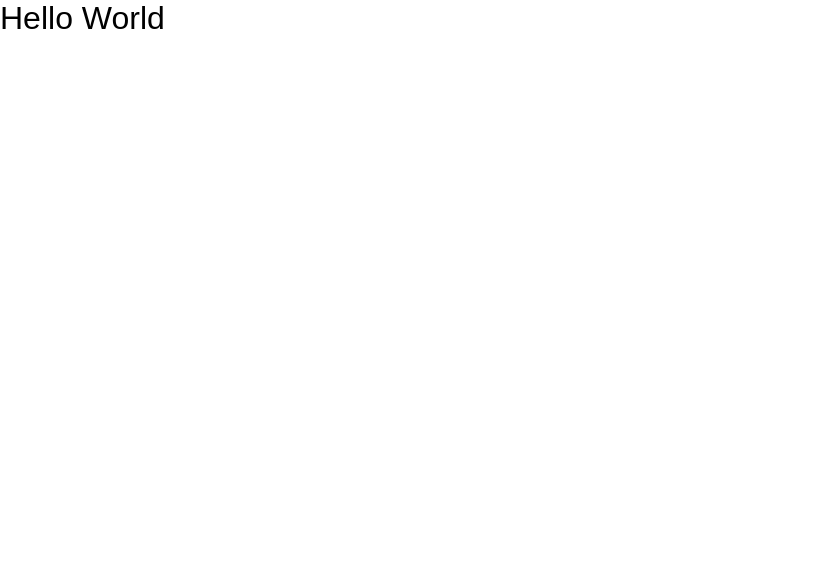
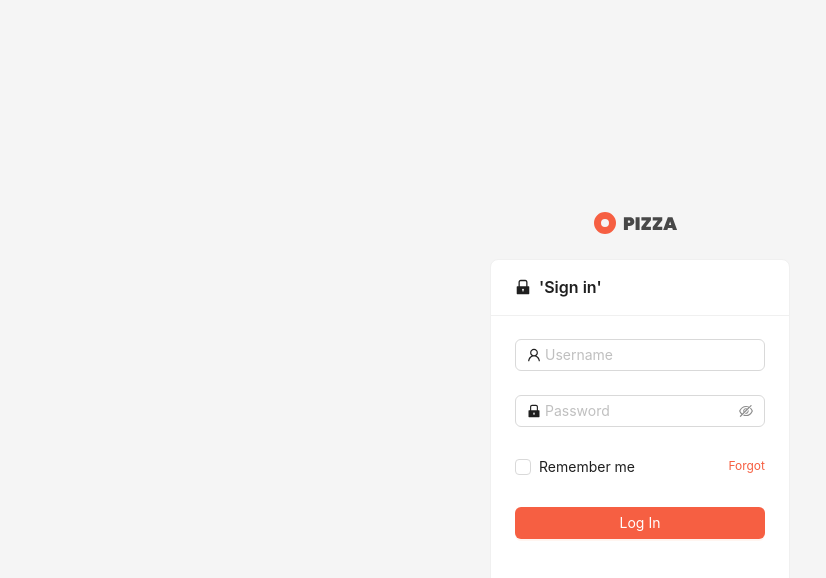
Before and after one commit to yashashvi007/admin-dashboard, a React (Vite) app: page / in a window 1280 px wide. Shown: the top 578 px of the page, without its empty margins (0-826 px from the left). Built offline with nearby package versions, Linux system fonts and the light colour scheme.

Commit message:
Refactor login page to use a separate Logo component, enhance validation rules, and improve layout with Flex. Add CSS for forgot password link styling.

```diff
--- a/src/App.tsx
+++ b/src/App.tsx
@@ -1,8 +1,10 @@
+import LoginPage from "./pages/login/Login";
+
 function App() {
   return (
-    <div>
-      <h1>Hello World</h1>
-    </div>
+    <>
+       <LoginPage/>
+    </>
   )
 }
 
--- /dev/null
+++ b/src/components/icons/Logo.tsx
@@ -0,0 +1,16 @@
+export default function Logo() {
+  return (
+    <svg
+                            width="93"
+                            height="23"
+                            viewBox="0 0 93 23"
+                            fill="none"
+                            xmlns="http://www.w3.org/2000/svg">
+                            <path
+                                d="M40.322 9.63C40.322 10.434 40.136 11.166 39.764 11.826C39.392 12.474 38.84 12.99 38.108 13.374C37.388 13.758 36.512 13.95 35.48 13.95H33.896V18H29.9V5.256H35.48C37.04 5.256 38.234 5.652 39.062 6.444C39.902 7.236 40.322 8.298 40.322 9.63ZM35.03 10.8C35.858 10.8 36.272 10.41 36.272 9.63C36.272 8.85 35.858 8.46 35.03 8.46H33.896V10.8H35.03ZM45.5855 5.256V18H41.5895V5.256H45.5855ZM51.8182 14.814H56.9302V18H47.3902V14.994L52.4302 8.424H47.3902V5.256H56.9302V8.262L51.8182 14.814ZM63.1561 14.814H68.2681V18H58.7281V14.994L63.7681 8.424H58.7281V5.256H68.2681V8.262L63.1561 14.814ZM78.238 16.074H73.99L73.36 18H69.166L73.828 5.256H78.436L83.08 18H78.868L78.238 16.074ZM77.266 13.068L76.114 9.522L74.962 13.068H77.266Z"
+                                fill="#484848"
+                            />
+                            <circle cx="11" cy="11" r="7.5" stroke="#F65F42" strokeWidth="7" />
+                        </svg>
+  )
+}
--- a/src/index.css
+++ b/src/index.css
@@ -0,0 +1,4 @@
+#login-form-forgot {
+    padding-top: 6px;
+    font-size: 12px;
+}
--- a/src/pages/login/Login.tsx
+++ b/src/pages/login/Login.tsx
@@ -1,24 +1,14 @@
-import {Button, Card, Checkbox, Form, Input, Layout, Space} from 'antd';
+import {Button, Card, Checkbox, Flex, Form, Input, Layout, Space} from 'antd';
 import { LockFilled, UserOutlined } from '@ant-design/icons';
+import Logo from '../../components/icons/Logo';
 export default function LoginPage() {
   return (
     <>
         <Layout  style={{height: '100vh', display: 'grid', placeItems: 'center'}} >
             <Space direction='vertical'  align='center' size='large' >
             <Layout.Content style={{display: 'flex', justifyContent: 'center', alignItems: 'center' }} >
-                        <svg
-                            width="93"
-                            height="23"
-                            viewBox="0 0 93 23"
-                            fill="none"
-                            xmlns="http://www.w3.org/2000/svg">
-                            <path
-                                d="M40.322 9.63C40.322 10.434 40.136 11.166 39.764 11.826C39.392 12.474 38.84 12.99 38.108 13.374C37.388 13.758 36.512 13.95 35.48 13.95H33.896V18H29.9V5.256H35.48C37.04 5.256 38.234 5.652 39.062 6.444C39.902 7.236 40.322 8.298 40.322 9.63ZM35.03 10.8C35.858 10.8 36.272 10.41 36.272 9.63C36.272 8.85 35.858 8.46 35.03 8.46H33.896V10.8H35.03ZM45.5855 5.256V18H41.5895V5.256H45.5855ZM51.8182 14.814H56.9302V18H47.3902V14.994L52.4302 8.424H47.3902V5.256H56.9302V8.262L51.8182 14.814ZM63.1561 14.814H68.2681V18H58.7281V14.994L63.7681 8.424H58.7281V5.256H68.2681V8.262L63.1561 14.814ZM78.238 16.074H73.99L73.36 18H69.166L73.828 5.256H78.436L83.08 18H78.868L78.238 16.074ZM77.266 13.068L76.114 9.522L74.962 13.068H77.266Z"
-                                fill="#484848"
-                            />
-                            <circle cx="11" cy="11" r="7.5" stroke="#F65F42" strokeWidth="7" />
-                        </svg>
-                </Layout.Content>
+                <Logo/>
+            </Layout.Content>
             <Card
               style={{width: 300}}
               title={
@@ -28,16 +18,18 @@ export default function LoginPage() {
                 </Space>
               }>
                 <Form>
-                    <Form.Item name='username'>
+                    <Form.Item name='username' rules={[{required: true, message: 'Please input your username!'}, {type: 'email', message: 'Please enter a valid email address!'}]} >
                         <Input prefix={<UserOutlined/>} placeholder='Username' />
                     </Form.Item>
-                    <Form.Item name='password'>
+                    <Form.Item name='password' rules={[{required: true, message: 'Please input your password!'}, {min: 8, message: 'Password must be at least 8 characters long!'}]} >
                         <Input.Password prefix={<LockFilled/>} placeholder='Password' />
                     </Form.Item>
-                    <Form.Item name='remember'>
-                        <Checkbox>Remember me</Checkbox>
-                        <a href="">Forgot</a>
-                    </Form.Item>
+                    <Flex justify='space-between' >
+                        <Form.Item name='remember' valuePropName='checked' >
+                            <Checkbox>Remember me</Checkbox>
+                        </Form.Item>
+                        <a href="" id='login-form-forgot' >Forgot</a>
+                    </Flex>
                     <Form.Item>
                         <Button type='primary' htmlType='submit' style={{width: '100%'}} >
                             Log In
```
Also changed, not shown: 1 other file (tests, documents, lock files or other folders).
